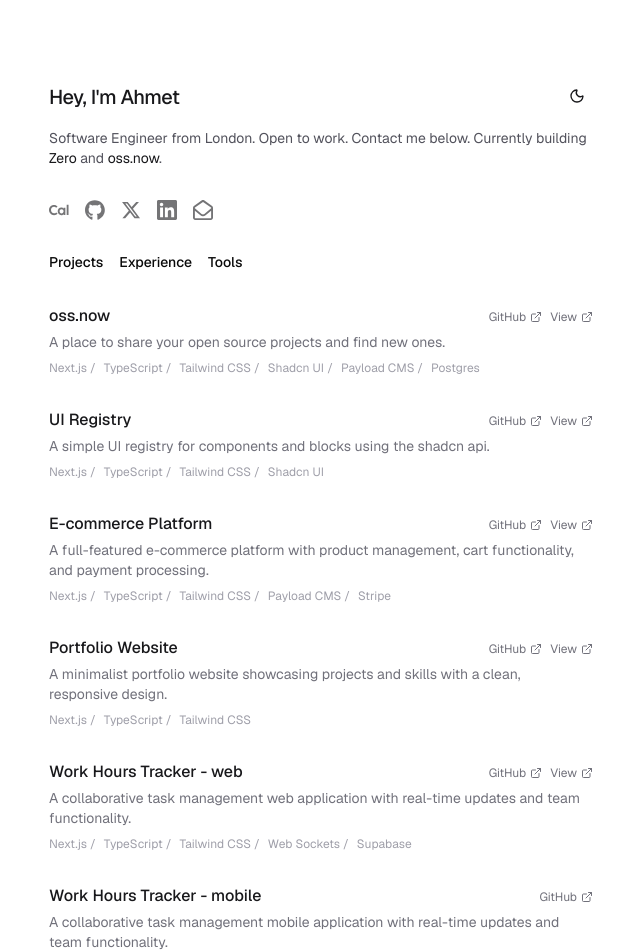
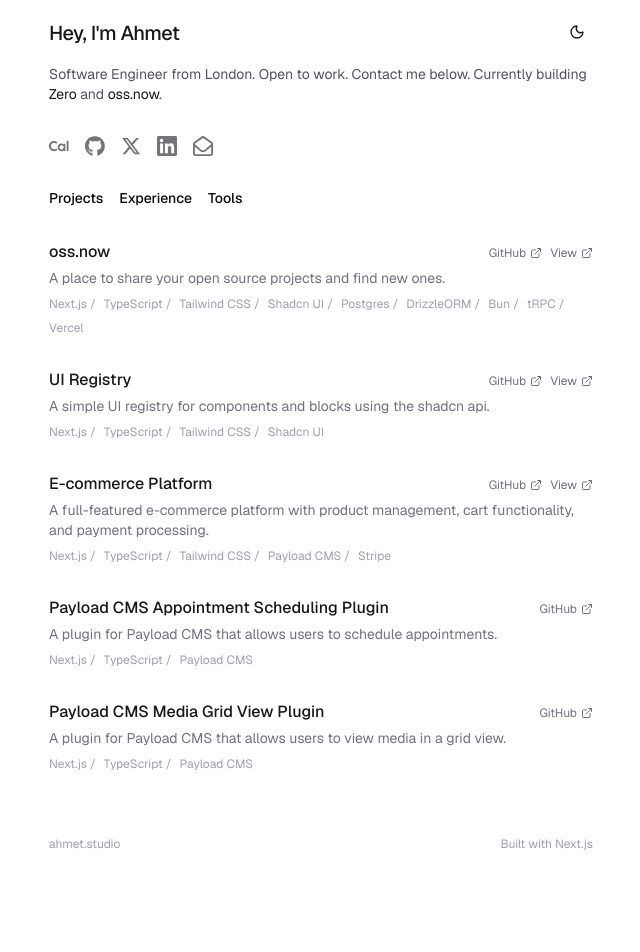
Before and after one commit to zaidhafeezvu/portfolio, a Next.js app: page / in a window 1280 px wide. Shown: the top 952 px of the page, without its empty margins (319-959 px from the left). After the commit the page ends 868 px from the top, so only its background shows below. Built offline with nearby package versions, Linux system fonts and the light colour scheme.

Commit message:
make it better

```diff
--- a/src/app/page.tsx
+++ b/src/app/page.tsx
@@ -19,7 +19,8 @@
 
 export default function Home() {
   return (
-    <main className="text-zinc-900 dark:text-zinc-100 max-w-xl mx-auto px-4 py-4 mt-16">
+    <main className="text-zinc-900 dark:text-zinc-100 max-w-xl mx-auto px-4 py-4 min-h-svh flex flex-col justify-between">
+      <div>
         <AnimateIn variant="fadeUp">
           <section className="mb-6">
             <AnimateIn variant="fadeUp" delay={0.2}>
@@ -65,13 +66,22 @@
         <Tabs defaultValue="projects">
           <AnimateIn variant="fadeUp" delay={0.2}>
             <TabsList className="mb-4 border-none bg-transparent p-0 -ml-[8px]">
-            <TabsTrigger value="projects" className="!bg-transparent !border-none !shadow-none">
+              <TabsTrigger
+                value="projects"
+                className="!bg-transparent !border-none !shadow-none data-[state=active]:!text-neutral-800d dark:data-[state=active]:!text-neutral-500"
+              >
                 Projects
               </TabsTrigger>
-            <TabsTrigger value="experience" className="!bg-transparent !border-none !shadow-none">
+              <TabsTrigger
+                value="experience"
+                className="!bg-transparent !border-none !shadow-none  data-[state=active]:!text-neutral-800 dark:data-[state=active]:!text-neutral-500"
+              >
                 Experience
               </TabsTrigger>
-            <TabsTrigger value="tools" className="!bg-transparent !border-none !shadow-none">
+              <TabsTrigger
+                value="tools"
+                className="!bg-transparent !border-none !shadow-none  data-[state=active]:!text-neutral-800 dark:data-[state=active]:!text-neutral-500"
+              >
                 Tools
               </TabsTrigger>
             </TabsList>
@@ -204,6 +214,7 @@
             </AnimateIn>
           </TabsContent>
         </Tabs>
+      </div>
 
       <AnimateIn variant="fadeUp" delay={0.8}>
         <footer className="pt-4 text-xs text-zinc-400 dark:text-zinc-500 flex justify-between items-center">
@@ -221,7 +232,7 @@
     description: "A place to share your open source projects and find new ones.",
     link: "https://oss.now",
     github: "https://github.com/ahmetskilinc/ossdotnow",
-    technologies: ["Next.js", "TypeScript", "Tailwind CSS", "Shadcn UI", "Payload CMS", "Postgres"],
+    technologies: ["Next.js", "TypeScript", "Tailwind CSS", "Shadcn UI", "Postgres", "DrizzleORM", "Bun", "tRPC", "Vercel"],
   },
   {
     title: "UI Registry",
@@ -237,26 +248,26 @@
     github: "https://github.com/ahmetskilinc/payload-ecommerce",
     technologies: ["Next.js", "TypeScript", "Tailwind CSS", "Payload CMS", "Stripe"],
   },
-  {
-    title: "Portfolio Website",
-    description: "A minimalist portfolio website showcasing projects and skills with a clean, responsive design.",
-    link: "https://dub.sh/ahmet/",
-    github: "https://github.com/ahmetskilinc/portfolio-new-new-new-new",
-    technologies: ["Next.js", "TypeScript", "Tailwind CSS"],
-  },
-  {
-    title: "Work Hours Tracker - web",
-    description: "A collaborative task management web application with real-time updates and team functionality.",
-    link: "https://work-hours-tracker-chi.vercel.app/",
-    github: "https://github.com/ahmetskilinc/work-hours-web",
-    technologies: ["Next.js", "TypeScript", "Tailwind CSS", "Web Sockets", "Supabase"],
-  },
-  {
-    title: "Work Hours Tracker - mobile",
-    description: "A collaborative task management mobile application with real-time updates and team functionality.",
-    github: "https://github.com/ahmetskilinc/work-hours-app",
-    technologies: ["Expo", "React Native", "TypeScript", "Web Sockets", "Supabase"],
-  },
+  // {
+  //   title: "Portfolio Website",
+  //   description: "A minimalist portfolio website showcasing projects and skills with a clean, responsive design.",
+  //   link: "https://dub.sh/ahmet/",
+  //   github: "https://github.com/ahmetskilinc/portfolio-new-new-new-new",
+  //   technologies: ["Next.js", "TypeScript", "Tailwind CSS"],
+  // },
+  // {
+  //   title: "Work Hours Tracker - web",
+  //   description: "A collaborative task management web application with real-time updates and team functionality.",
+  //   link: "https://work-hours-tracker-chi.vercel.app/",
+  //   github: "https://github.com/ahmetskilinc/work-hours-web",
+  //   technologies: ["Next.js", "TypeScript", "Tailwind CSS", "Web Sockets", "Supabase"],
+  // },
+  // {
+  //   title: "Work Hours Tracker - mobile",
+  //   description: "A collaborative task management mobile application with real-time updates and team functionality.",
+  //   github: "https://github.com/ahmetskilinc/work-hours-app",
+  //   technologies: ["Expo", "React Native", "TypeScript", "Web Sockets", "Supabase"],
+  // },
   {
     title: "Payload CMS Appointment Scheduling Plugin",
     description: "A plugin for Payload CMS that allows users to schedule appointments.",
@@ -301,13 +312,13 @@
     description: "Developed and maintained the company brochure site to guide and increase sales.",
     technologies: ["Vue.js", "Nuxt.js", "JavaScript", "SQL", "MongoDB", "C#", "ASP.NET", "WordPress"],
   },
-  {
-    role: "Junior Web Developer",
-    company: "Absowebly",
-    period: "Jul 2018 - Sep 2018",
-    description: "Developing and maintaining client websites with a proprietary CMS.",
-    technologies: ["PHP", "HTML", "CSS", "JavaScript", "Sass"],
-  },
+  // {
+  //   role: "Junior Web Developer",
+  //   company: "Absowebly",
+  //   period: "Jul 2018 - Sep 2018",
+  //   description: "Developing and maintaining client websites with a proprietary CMS.",
+  //   technologies: ["PHP", "HTML", "CSS", "JavaScript", "Sass"],
+  // },
 ];
 
 const tools = {
@@ -375,7 +386,7 @@
     //   title: "Cloudflare",
     // },
     {
-      Logo: (props: React.SVGProps<SVGSVGElement>) => <Vercel {...props} />,
+      Logo: (props: React.SVGProps<SVGSVGElement>) => <Vercel className="fill-black dark:fill-white" {...props} />,
       title: "Vercel",
     },
     {
--- a/src/components/icons/Vercel.tsx
+++ b/src/components/icons/Vercel.tsx
@@ -2,7 +2,7 @@
 import type { SVGProps } from "react";
 const Vercel = (props: SVGProps<SVGSVGElement>) => (
   <svg viewBox="0 0 256 222" width="1em" height="1em" xmlns="http://www.w3.org/2000/svg" preserveAspectRatio="xMidYMid" {...props}>
-    <path fill="#fff" d="m128 0 128 221.705H0z" />
+    <path fill="currentColor" d="m128 0 128 221.705H0z" />
   </svg>
 );
 export default Vercel;
```
Lines whose indentation alone changed are shown as unchanged.
